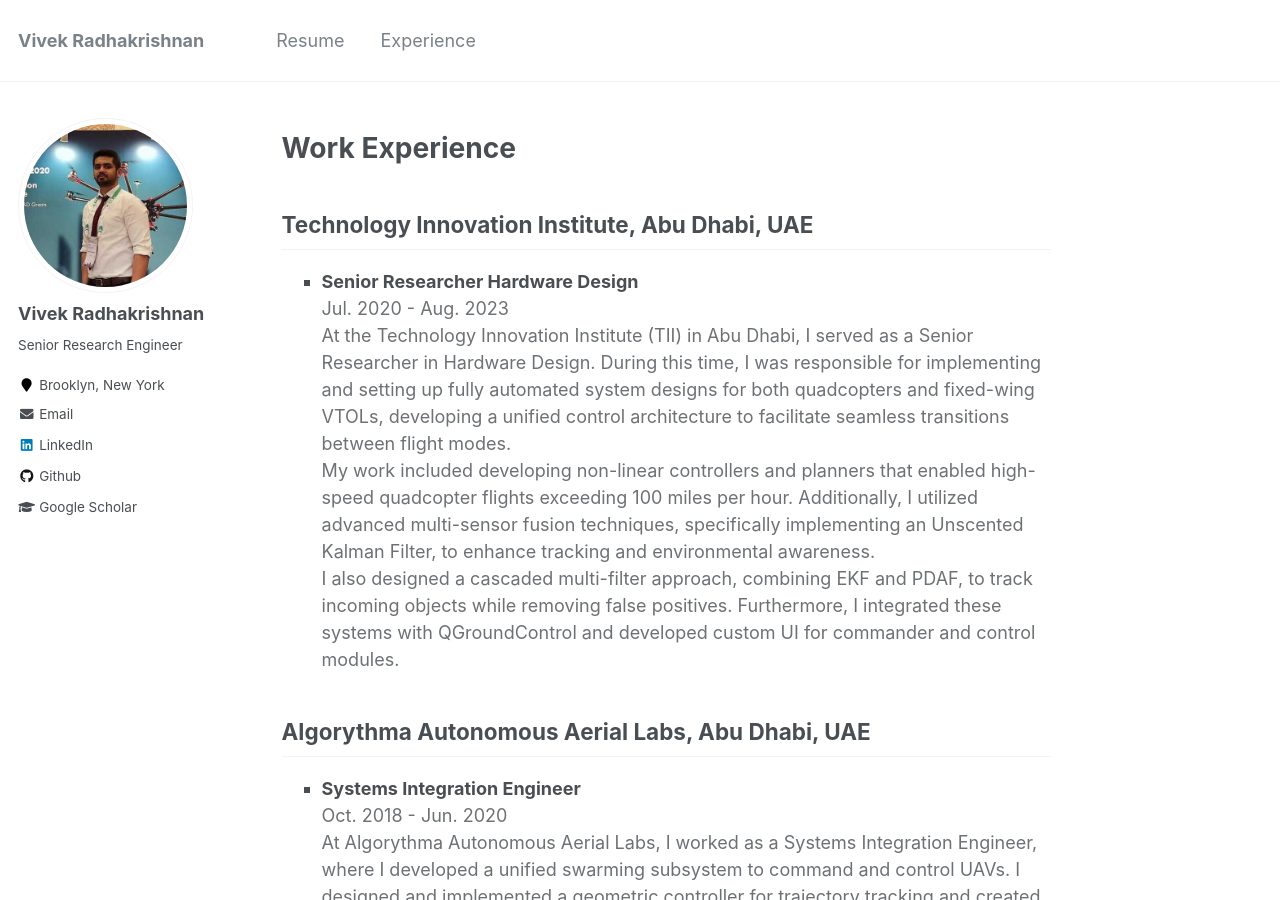
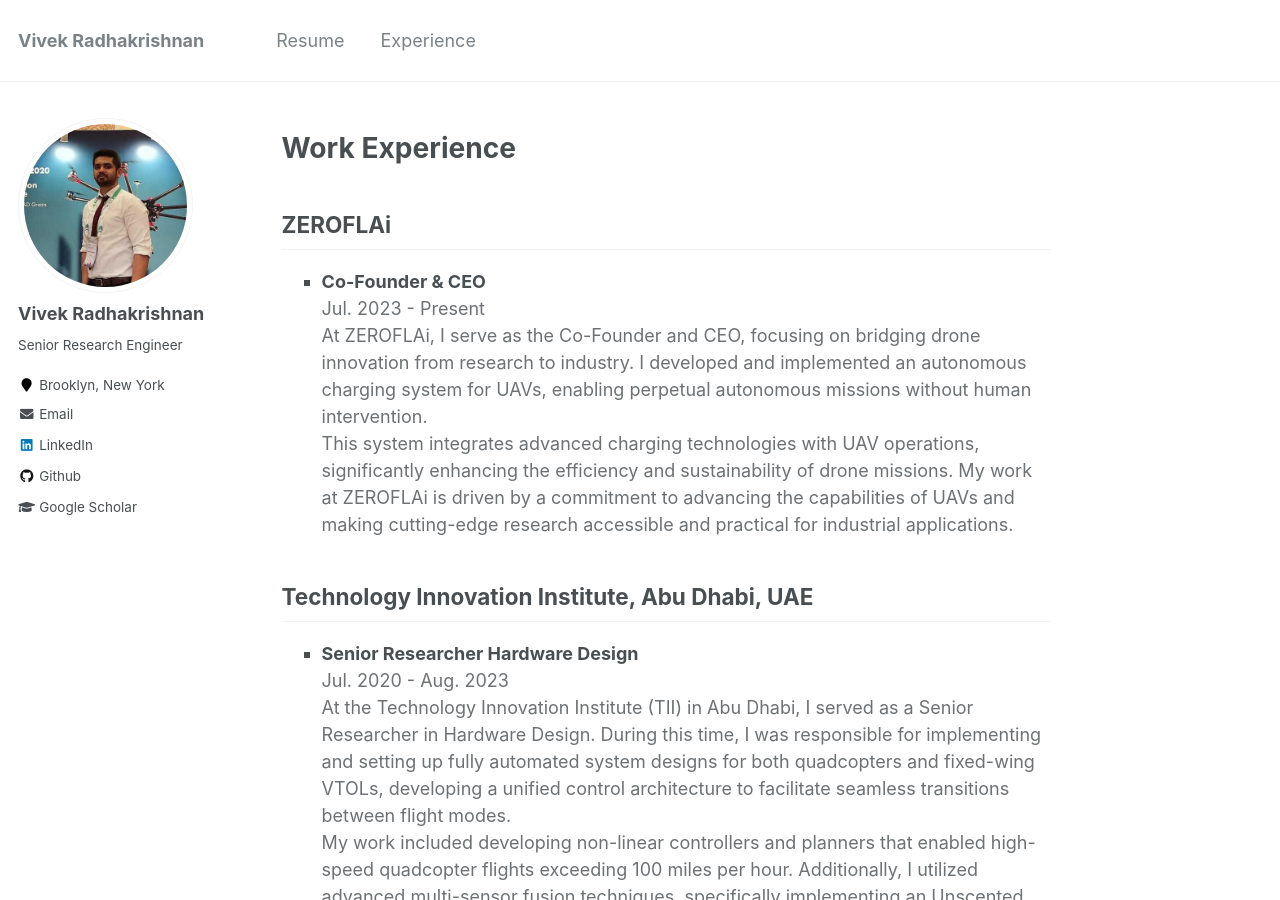
Before and after one commit to vivekrk44/vivekrk44.github.io, a Jekyll site: the page built from _pages/experience.md, in a window 1280 px wide and 900 px high. Built offline with Jekyll 4.4.1, drawn with Linux system fonts in a browser that asks for light colours.

Commit message:
fix experience

```diff
--- a/_pages/experience.md
+++ b/_pages/experience.md
@@ -24,6 +24,21 @@ div.description {
 </head>
 
 # Work Experience
+
+## ZEROFLAi
+
+<ul style="list-style-type:square">
+<li>
+<div class="title">Co-Founder & CEO</div>
+<div class="description">Jul. 2023 - Present</div>
+<div class="description">
+At ZEROFLAi, I serve as the Co-Founder and CEO, focusing on bridging drone innovation from research to industry. I developed and implemented an autonomous charging system for UAVs, enabling perpetual autonomous missions without human intervention.
+</div>
+<div class="description">
+This system integrates advanced charging technologies with UAV operations, significantly enhancing the efficiency and sustainability of drone missions. My work at ZEROFLAi is driven by a commitment to advancing the capabilities of UAVs and making cutting-edge research accessible and practical for industrial applications.
+</div>
+</li>
+</ul>
 
 ## Technology Innovation Institute, Abu Dhabi, UAE
 
```
